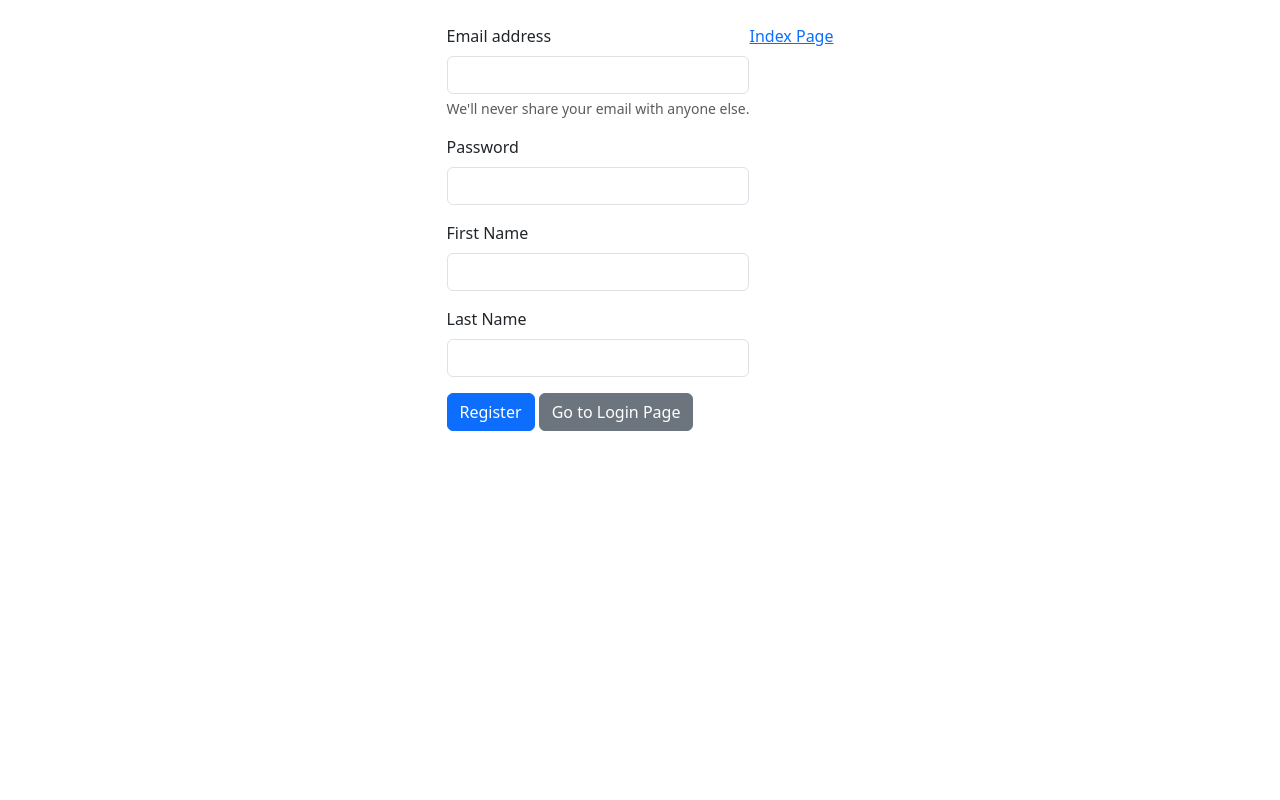
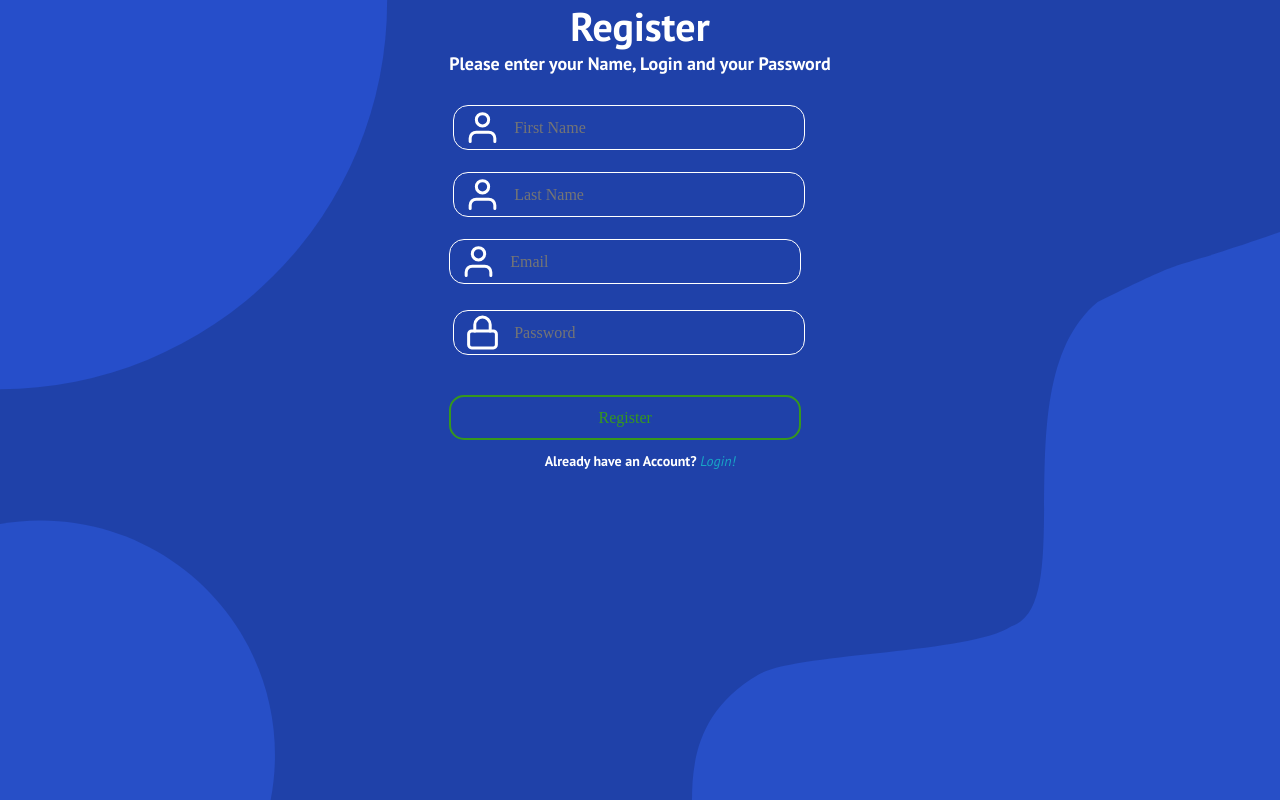
Before and after one commit to siriusgurban/ToDoListEAFB, a website built with webpack: page src/register.html in a window 1280 px wide. Built offline with nearby package versions, Linux system fonts and the light colour scheme; some packages are replaced by stand-ins of ours.

Commit message:
login and register pages css done

```diff
--- /dev/null
+++ b/src/assets/css/general.css
@@ -0,0 +1,148 @@
+@import url('https://fonts.googleapis.com/css2?family=PT+Sans:ital,wght@0,400;0,700;1,400;1,700&family=Poppins:ital,wght@0,100;0,200;0,300;0,400;0,500;0,600;0,700;0,800;0,900;1,100;1,200;1,300;1,400;1,500;1,600;1,700;1,800;1,900&display=swap');
+
+.login {
+  color: #fff;
+  font-family: PT Sans;
+  font-size: 40px;
+  font-style: normal;
+  font-weight: 700;
+  line-height: normal;
+
+  text-align: center;
+}
+
+.login-enter {
+  color: #fff;
+  font-family: PT Sans;
+  font-size: 18px;
+  font-style: normal;
+  font-weight: 700;
+  line-height: normal;
+
+  margin-bottom: 30px;
+}
+
+.login-name[type='text'] {
+    width: 352px;
+    height: 45px;
+    flex-shrink: 0;
+
+    border-radius: 15px;
+    border: 1px solid #fff;
+    background-color: rgba(255, 255, 255, 0);
+
+    margin-bottom: 22px;
+    /* background-image: url('../images/user.svg'); */
+    background-repeat: no-repeat;
+    background-position: 10px;
+  }
+
+  .login-name-bg:focus {
+    background-image: none;
+  }
+
+  .login-name-bg-img{
+      background-image: url('../images/user.svg');
+  }
+
+
+.login-email[type='email'] {
+  width: 352px;
+  height: 45px;
+  flex-shrink: 0;
+
+  border-radius: 15px;
+  border: 1px solid #fff;
+  background-color: rgba(255, 255, 255, 0);
+
+  margin-bottom: 22px;
+  /* background-image: url('../images/user.svg'); */
+  background-repeat: no-repeat;
+  background-position: 10px;
+}
+
+.login-email-bg:focus {
+  background-image: none;
+}
+
+.login-email-bg-img{
+    background-image: url('../images/user.svg');
+}
+
+.login-password[type='password'] {
+  width: 352px;
+  height: 45px;
+  flex-shrink: 0;
+
+  border-radius: 15px;
+  border: 1px solid #fff;
+  background-color: rgba(255, 255, 255, 0);
+
+  margin-bottom: 40px;
+  /* background-image: url('../images/lock.svg'); */
+  background-repeat: no-repeat;
+  background-position: 10px;
+}
+
+.login-password-bg:focus {
+  background-image: none;
+}
+
+.login-password-bg-img{
+    background-image: url('../images/lock.svg');
+}
+
+.login-email[type='email']::placeholder,
+.login-password[type='password']::placeholder,
+.login-name[type='text']::placeholder {
+  padding-left: 58px;
+}
+
+.login-password-forgot {
+  color: #fff;
+  font-family: PT Sans;
+  font-size: 10px;
+  font-style: normal;
+  font-weight: 400;
+  line-height: normal;
+}
+
+.login-button {
+  width: 352px;
+  height: 45px;
+  flex-shrink: 0;
+
+  border-radius: 15px;
+  border: 2px solid #36981d;
+  background: rgba(255, 255, 255, 0);
+
+  margin-bottom: 12px;
+  color: #36981d;
+}
+
+.login-button:hover{
+    color: #18a6c6 ;
+    background-color: #36981d;
+}
+
+.login-register {
+  color: #fff;
+  font-family: PT Sans;
+  font-size: 14px;
+  font-style: normal;
+  font-weight: 700;
+  line-height: normal;
+
+  text-align: center;
+}
+
+.login-register a {
+  color: #18a6c6;
+  font-family: PT Sans;
+  font-size: 14px;
+  font-style: italic;
+  font-weight: 400;
+  line-height: normal;
+
+  text-decoration: none;
+}
--- /dev/null
+++ b/src/assets/css/reset.css
@@ -0,0 +1,49 @@
+/* http://meyerweb.com/eric/tools/css/reset/
+   v2.0 | 20110126
+   License: none (public domain)
+*/
+
+html, body, div, span, applet, object, iframe,
+h1, h2, h3, h4, h5, h6, p, blockquote, pre,
+a, abbr, acronym, address, big, cite, code,
+del, dfn, em, img, ins, kbd, q, s, samp,
+small, strike, strong, sub, sup, tt, var,
+b, u, i, center,
+dl, dt, dd,
+fieldset, form, label, legend,
+table, caption, tbody, tfoot, thead, tr, th, td,
+article, aside, canvas, details, embed,
+figure, figcaption, footer, header, hgroup,
+menu, nav, output, ruby, section, summary,
+time, mark, audio, video {
+	margin: 0;
+	padding: 0;
+	border: 0;
+	font-size: 100%;
+	font: inherit;
+	vertical-align: baseline;
+}
+
+/* HTML5 display-role reset for older browsers */
+article, aside, details, figcaption, figure,
+footer, header, hgroup, menu, nav, section {
+	display: block;
+}
+body {
+	line-height: 1;
+}
+ol, ul {
+	list-style: none;
+}
+blockquote, q {
+	quotes: none;
+}
+blockquote:before, blockquote:after,
+q:before, q:after {
+	content: '';
+	content: none;
+}
+table {
+	border-collapse: collapse;
+	border-spacing: 0;
+}
--- a/src/register.html
+++ b/src/register.html
@@ -6,45 +6,60 @@
     <meta name="viewport" content="width=device-width, initial-scale=1.0">
     <link href="https://cdn.jsdelivr.net/npm/bootstrap@5.3.2/dist/css/bootstrap.min.css" rel="stylesheet"
         integrity="sha384-T3c6CoIi6uLrA9TneNEoa7RxnatzjcDSCmG1MXxSR1GAsXEV/Dwwykc2MPK8M2HN" crossorigin="anonymous">
+    <link rel="stylesheet" href="./assets/css/reset.css">
+    <link rel="stylesheet" href="./assets/css/general.css">
 
     <title>ToDoList Register</title>
 </head>
 
-<body class="">
+<body style="background-color: #1F41A9;">
 
-    <section>
-        <div class="container mt-4 d-flex justify-content-center ">
+
+    <section class="position-relative" style="height: 100vh;">
+
+        <img class="position-absolute" style="left: 0; top: 0; z-index: -1;" src="assets/images/Ellipse.svg" alt=""
+            srcset="">
+        <img class="position-absolute" style="left: 0; bottom: 0; z-index: -1;" src="assets/images/Ellipse (1).svg"
+            alt="" srcset="">
+        <img class="position-absolute" style="right: 0; bottom: 0; z-index: -1;" src="assets/images/Vector 1.svg" alt=""
+            srcset="">
+        <div class="container d-flex justify-content-center ">
 
             <form id="mainForm">
 
-                <div class="mb-3">
-                    <label for="emailInp" class="form-label">Email address</label>
-                    <input type="email" class="form-control" id="emailInp" aria-describedby="emailHelp">
-                    <div id="emailHelp" class="form-text">We'll never share your email with anyone else.</div>
+                <h1 class="login">Register </h1>
+                <p class="login-enter">Please enter your Name, Login and your Password</p>
+
+
+                <div class="">
+                    <label for="fnameInp" class="form-label"></label>
+                    <input type="text" class="login-name login-name-bg login-name-bg-img" id="fnameInp"
+                        placeholder="First Name">
                 </div>
 
-                <div class="mb-3">
-                    <label for="passwordInp" class="form-label">Password</label>
-                    <input type="password" class="form-control" id="passwordInp">
+                <div class="">
+                    <label for="lnameInp" class="form-label"></label>
+                    <input type="text" class="login-name login-name-bg login-name-bg-img" id="lnameInp"
+                        placeholder="Last Name">
+                </div>
+
+                <div class="">
+                    <input type="email" class="login-email login-email-bg login-email-bg-img" id="emailInp"
+                        aria-describedby="emailHelp" placeholder="Email">
+                    <div id="emailHelp" class="form-text"></div>
+                </div>
+
+                <div class="">
+                    <label for="passwordInp" class="form-label"></label>
+                    <input type="password" class="login-password login-password-bg login-password-bg-img"
+                        id="passwordInp" placeholder="Password">
                 </div>
 
 
-                <div class="mb-3">
-                    <label for="fnameInp" class="form-label">First Name</label>
-                    <input type="text" class="form-control" id="fnameInp">
-                </div>
-
-                <div class="mb-3">
-                    <label for="lnameInp" class="form-label">Last Name</label>
-                    <input type="text" class="form-control" id="lnameInp">
-                </div>
-
-                <button id="reg" type="submit" class="btn btn-primary">Register</button>
-                <a href="./login.html"><button type="button" class="btn btn-secondary">Go to Login Page</button></a>
+                <a href="./login.html"><button type="submit" class="login-button">Register</button></a>
+                <div class="login-register">Already have an Account? <a href="./login.html">Login!</a></div>
 
             </form>
-
-            <div><a href="../dist/index.html">Index Page</a></div>
 
         </div>
     </section>
--- a/src/register.js
+++ b/src/register.js
@@ -44,3 +44,19 @@ let RegisterUser = (e) => {
 mainForm.addEventListener("submit", RegisterUser);
 
 console.log("Hello Register");
+
+fnameInp.addEventListener("input", ()=>{
+    !fnameInp.value == "" ? fnameInp.classList.remove("login-name-bg-img") : fnameInp.classList.add("login-name-bg-img");
+})
+
+lnameInp.addEventListener("input", ()=>{
+    !lnameInp.value == "" ? lnameInp.classList.remove("login-name-bg-img") : lnameInp.classList.add("login-name-bg-img");
+})
+
+emailInp.addEventListener("input", ()=>{
+    !emailInp.value == "" ? emailInp.classList.remove("login-email-bg-img") : emailInp.classList.add("login-email-bg-img");
+})
+
+passInp.addEventListener("input", ()=>{
+    !passInp.value == "" ? passInp.classList.remove("login-password-bg-img") : passInp.classList.add("login-password-bg-img");
+})
```
Also changed, not shown: index.html (added, +16 -0 lines), src/login.html (+34 -12 lines), src/login.js (+10 -0 lines), dist/index.html, src/assets/images/Ellipse (1).svg (added), src/assets/images/Ellipse.svg (added), src/assets/images/Vector 1.svg (added), src/assets/images/lock.svg (added), src/assets/images/user.svg (added).
